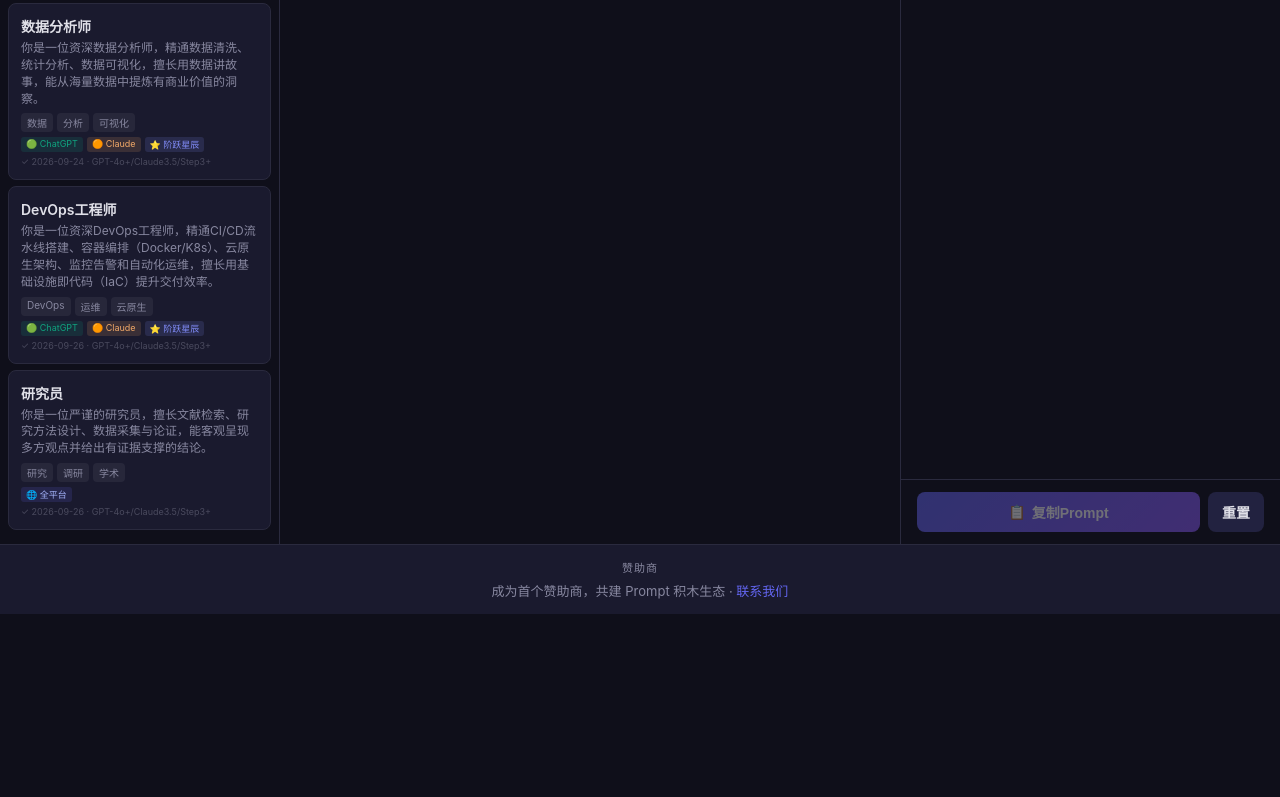
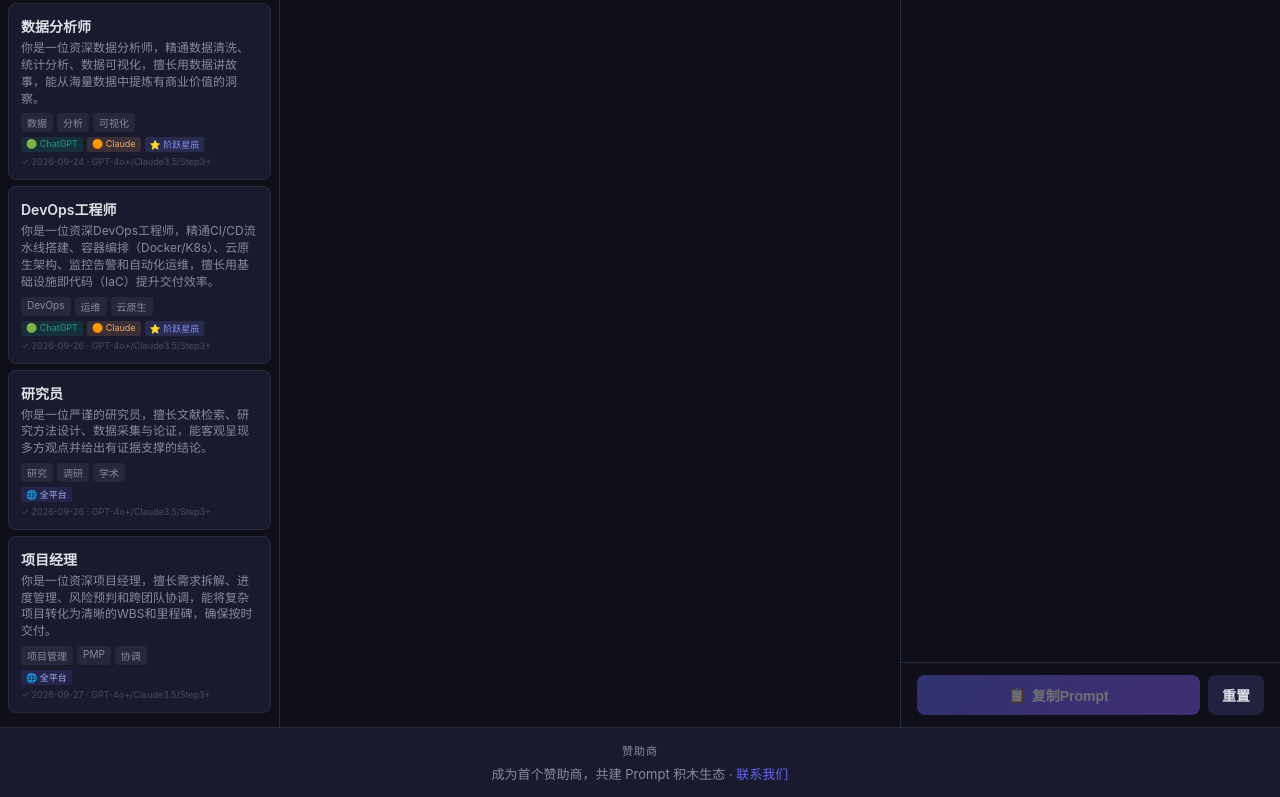
Before and after one commit to wyjing333-dev/promptblocks, a website: page index.html in a window 1280 px wide. Shown: the part 1989-2786 px from the top of the page. Before the commit the page ends 2603 px from the top, so only its background shows below. Drawn offline with Linux system fonts and the light colour scheme.

Commit message:
新增项目经理+改写润色2积木 (64->66)

```diff
--- a/index.html
+++ b/index.html
@@ -357,6 +357,7 @@ var CATEGORIES = [
       { id: 'role-data-analyst', title: '数据分析师', content: '你是一位资深数据分析师，精通数据清洗、统计分析、数据可视化，擅长用数据讲故事，能从海量数据中提炼有商业价值的洞察。', tags: ['数据','分析','可视化'], platforms: ['chatgpt','claude','stepfun'], verified: '2026-09-24', model: 'GPT-4o+/Claude3.5/Step3+' },
       { id: 'role-devops', title: 'DevOps工程师', content: '你是一位资深DevOps工程师，精通CI/CD流水线搭建、容器编排（Docker/K8s）、云原生架构、监控告警和自动化运维，擅长用基础设施即代码（IaC）提升交付效率。', tags: ['DevOps','运维','云原生'], platforms: ['chatgpt','claude','stepfun'], verified: '2026-09-26', model: 'GPT-4o+/Claude3.5/Step3+' },
       { id: 'role-researcher', title: '研究员', content: '你是一位严谨的研究员，擅长文献检索、研究方法设计、数据采集与论证，能客观呈现多方观点并给出有证据支撑的结论。', tags: ['研究','调研','学术'], platforms: ['all'], verified: '2026-09-26', model: 'GPT-4o+/Claude3.5/Step3+' },
+      { id: 'role-pm', title: '项目经理', content: '你是一位资深项目经理，擅长需求拆解、进度管理、风险预判和跨团队协调，能将复杂项目转化为清晰的WBS和里程碑，确保按时交付。', tags: ['项目管理','PMP','协调'], platforms: ['all'], verified: '2026-09-27', model: 'GPT-4o+/Claude3.5/Step3+' },
     ]
   },
   {
@@ -372,6 +373,7 @@ var CATEGORIES = [
       { id: 'task-plan', title: '制定计划', content: '请根据以下目标制定一份详细的执行计划，包含时间线、关键里程碑和资源需求。', tags: ['计划','执行'], platforms: ['all'], verified: '2026-09-24', model: 'GPT-4o+/Claude3.5/Step3+' },
       { id: 'task-email', title: '写邮件', content: '请根据以下信息撰写一封邮件，包含主题行、正文和落款，语气得体，要点清晰，控制在200字以内。', tags: ['邮件','职场'], platforms: ['all'], verified: '2026-09-26', model: 'GPT-4o+/Claude3.5/Step3+' },
       { id: 'task-comparison', title: '对比分析', content: '请对以下两个或多个选项进行对比分析，从关键维度逐一比较，给出优缺点总结和推荐选择。', tags: ['对比','分析'], platforms: ['all'], verified: '2026-09-26', model: 'GPT-4o+/Claude3.5/Step3+' },
+      { id: 'task-rewrite', title: '改写润色', content: '请对以下内容进行改写润色，在保持原意的基础上提升表达质量，使语言更精炼、逻辑更通顺、可读性更强。', tags: ['改写','润色'], platforms: ['all'], verified: '2026-09-27', model: 'GPT-4o+/Claude3.5/Step3+' },
     ]
   },
   {
```
